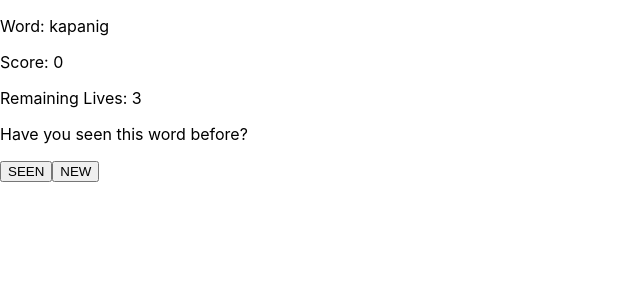
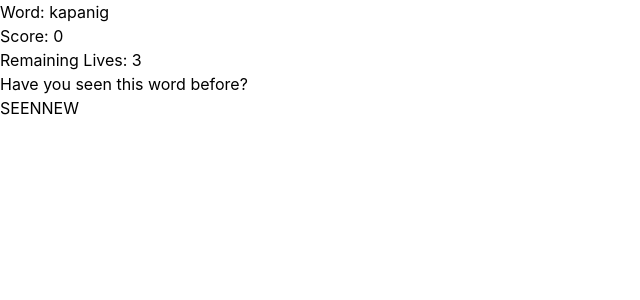
Before and after one commit to louispawaon/panumdoman, a Next.js app in the folder panumdoman/: page / in a window 1280 px wide. Shown: the top 300 px of the page, without its empty margins (0-640 px from the left). Built offline with nearby package versions, Linux system fonts and the light colour scheme.

Commit message:
initialized tailwind

```diff
--- /dev/null
+++ b/panumdoman/postcss.config.js
@@ -0,0 +1,6 @@
+module.exports = {
+  plugins: {
+    tailwindcss: {},
+    autoprefixer: {},
+  },
+}
--- a/panumdoman/styles/globals.css
+++ b/panumdoman/styles/globals.css
@@ -1,3 +1,6 @@
+@tailwind base;
+@tailwind components;
+@tailwind utilities;
 html,
 body {
   padding: 0;
--- /dev/null
+++ b/panumdoman/tailwind.config.js
@@ -0,0 +1,11 @@
+/** @type {import('tailwindcss').Config} */
+module.exports = {
+  content: [
+    "./pages/**/*.{js,ts,jsx,tsx}",
+    "./components/**/*.{js,ts,jsx,tsx}",
+  ],
+  theme: {
+    extend: {},
+  },
+  plugins: [],
+}
```
Also changed, not shown: panumdoman/package.json (+6 -1 lines), panumdoman/.eslintrc.json, 1 other file (tests, documents, lock files or other folders).
